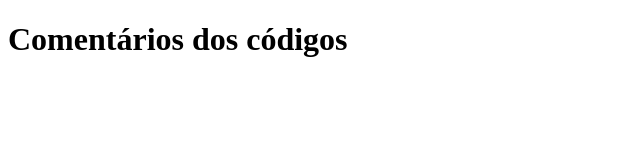
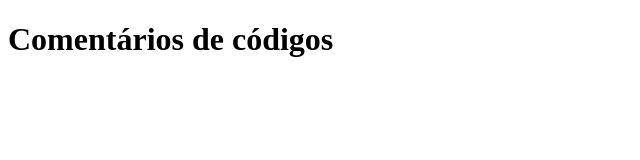
Before and after one commit to KawanTeles/aula-comentarios, a plain HTML site: page index.html in a window 1280 px wide. Shown: the whole page, without its empty margins (0-640 px from the left). Drawn offline with Linux system fonts and the light colour scheme.

Commit message:
trocado dos para de

```diff
--- a/index.html
+++ b/index.html
@@ -9,7 +9,7 @@
     <!--menu-->
 
     <!--TODO: fazer a animação do h1-->
-    <h1>Comentários dos códigos</h1>
+    <h1>Comentários de códigos</h1>
 
     <!-- meu comentário-->
 
```
